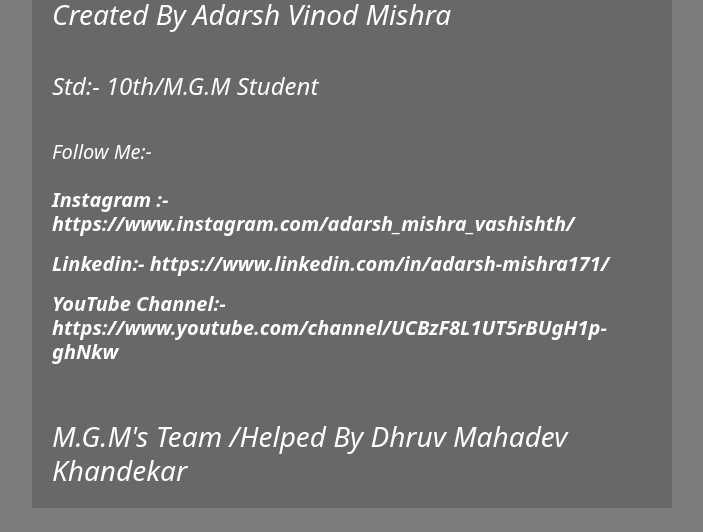
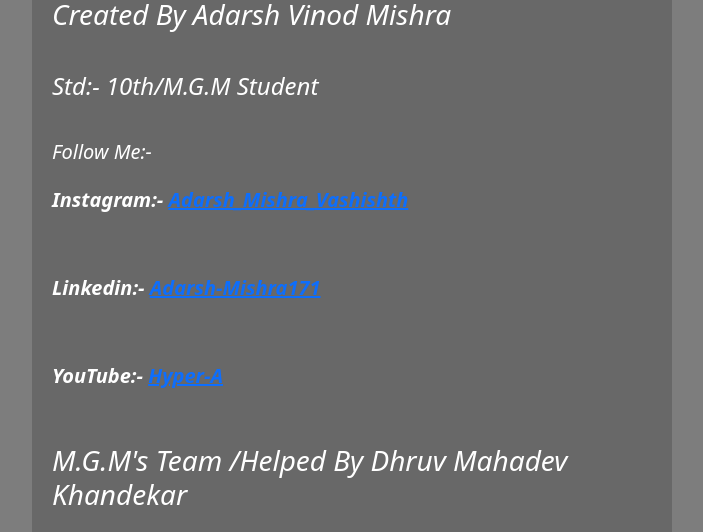
Before and after one commit to AdarshHyperA/MGM-SE, a plain HTML site: page Drone_Technology.html in a window 1280 px wide. Shown: the part 2170-2702 px from the top of the page, without its empty margins (288-991 px from the left). Before the commit the page ends 2678 px from the top, so only its background shows below. Drawn offline with nearby package versions, Linux system fonts and the light colour scheme.

Commit message:
Update Drone_Technology.html

```diff
--- a/Drone_Technology.html
+++ b/Drone_Technology.html
@@ -122,14 +122,16 @@
 <img src="https://drive.google.com/uc?export=view&id=1uFXQPgZi2lERCgNRxNgNZZPuM2MP4sRa" alt=""  height="10%" class="adarsh">
 <h3>Created By Adarsh Vinod Mishra</h3>
 <h4>Std:- 10th/M.G.M Student </h4>
-    <h5>Follow Me:- <br>
-    <br><b><p class="topic-games">Instagram :- https://www.instagram.com/adarsh_mishra_vashishth/</p>
-
-        <p class="topic-weather">Linkedin:- https://www.linkedin.com/in/adarsh-mishra171/</p>
-
-        <p class="topic-hot">YouTube Channel:- https://www.youtube.com/channel/UCBzF8L1UT5rBUgH1p-ghNkw</p></b>
+  <h5>Follow Me:- <br>
+    <br><b><p>Instagram:- <a href="https://www.instagram.com/adarsh_mishra_vashishth/">Adarsh_Mishra_Vashishth</a></p>
+<br>
+<br>
+<p>Linkedin:- <a href="https://www.linkedin.com/in/adarsh-mishra171/">Adarsh-Mishra171</a></p>
+        <br>        <br>
+        <p>YouTube:- <a href="https://www.youtube.com/channel/UCBzF8L1UT5rBUgH1p-ghNkw">Hyper-A</a></p>
 
 </h5>
+
 <h3>M.G.M's Team /Helped By Dhruv Mahadev Khandekar </h3>
 
 </body>
```
